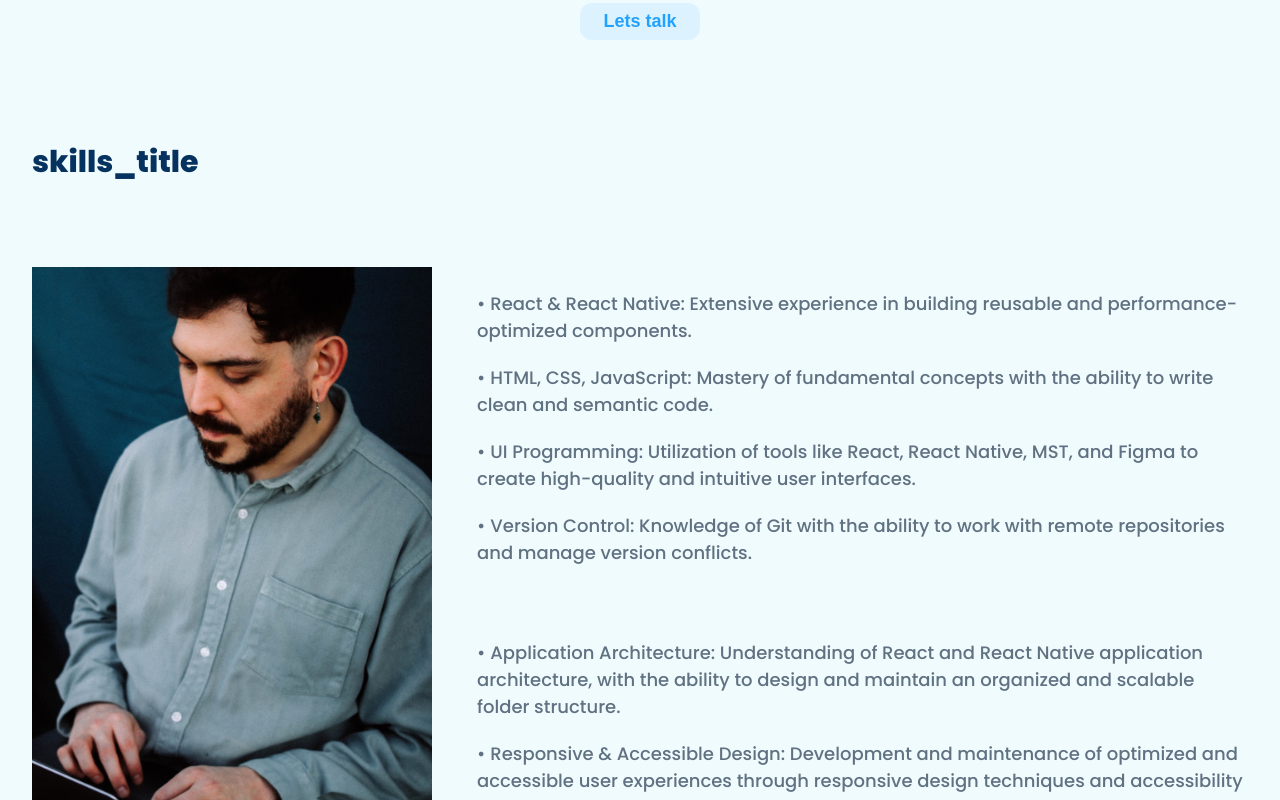
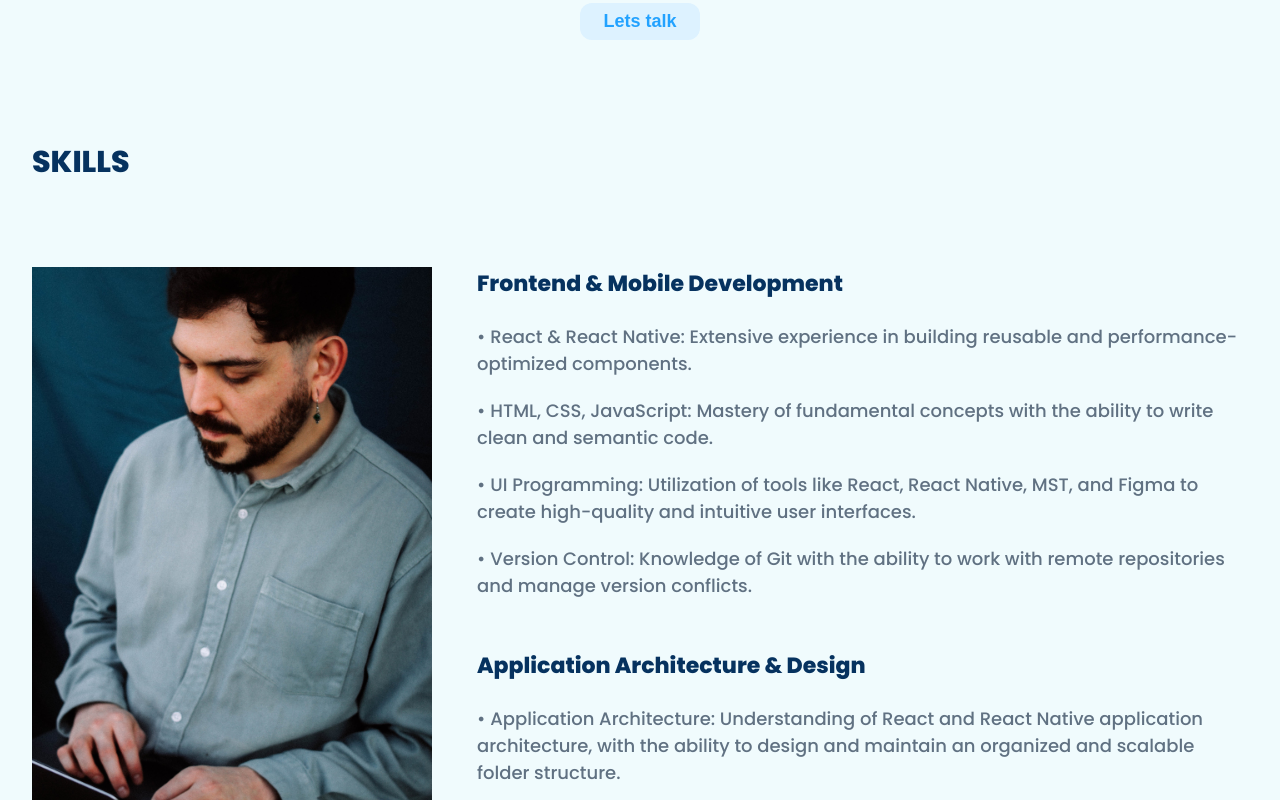
Before and after one commit to cero-vivo/luis-espinoza-porfolio, a Next.js app: page /en in a window 1280 px wide. Shown: the part 740-1540 px from the top of the page. Built offline with nearby package versions, Linux system fonts and the light colour scheme.

Commit message:
add skills translate

```diff
--- a/app/[locale]/page.tsx
+++ b/app/[locale]/page.tsx
@@ -1,4 +1,3 @@
-import { LanguageSwitcher } from "@/components/basic/language-switcher/language-switcher";
 import { Ethos } from "@/components/pages/ethos/ethos";
 import { Landing } from "@/components/pages/landing/landing";
 import { Skills } from "@/components/pages/skills/skills";
--- a/components/basic/button/button.tsx
+++ b/components/basic/button/button.tsx
@@ -7,7 +7,7 @@ import { Paragraph } from '../paragraph/paragraph'
 
 interface ButtonProps {
 	classes?: string
-	text: textKeys
+	text: string
 	onClick?: () => void
 }
 
--- a/components/pages/landing/landing.tsx
+++ b/components/pages/landing/landing.tsx
@@ -35,7 +35,7 @@ export const Landing = () => {
 			<ContactModal/>
 			<Header />
 			<Heading variant={"h1"} text={t("title")} classes={styles.title}/>
-			<Paragraph text={"landing_message"} variant='bold' classes={styles.message}/>
+			<Paragraph text={t("message")} variant='bold' classes={styles.message}/>
 			<TechStack icons={iconStack}/>
 			<LetsTalkButton classes={styles.button}/>
 		</Frame>
--- a/components/pages/landing/lets-talk-button.tsx
+++ b/components/pages/landing/lets-talk-button.tsx
@@ -2,6 +2,7 @@
 
 import { Button } from "@/components/basic/button/button"
 import { useLandingStore } from "@/model/landing-store"
+import { useTranslations } from "next-intl"
 import { FC } from "react"
 
 interface LetsTalkButtonProps {
@@ -13,8 +14,10 @@ export const LetsTalkButton: FC<LetsTalkButtonProps> = (props) => {
 
 	const { classes } = props
 	const { openContactModal } = useLandingStore()
+	const t = useTranslations("landing")
+
 
 	return (
-		<Button text={"landing_button"} classes={classes} onClick={openContactModal}/>
+		<Button text={t("button")} classes={classes} onClick={openContactModal}/>
 	)
 }
--- a/components/pages/skills/skills.tsx
+++ b/components/pages/skills/skills.tsx
@@ -2,22 +2,31 @@ import React from 'react'
 import { Frame } from '@/components/basic/frame/frame'
 import { Heading } from '@/components/basic/heading/heading'
 import styles from "./skills.module.css"
-import { en, textKeys } from '@/lenguages/en'
 import { Paragraph } from '@/components/basic/paragraph/paragraph'
 import { Sections } from '@/types/constant'
+import { useTranslations } from 'next-intl'
 
 export const Skills = () => {
 
-	const sections = en["skills_sections"]?.map((section, index) => {
+	const t = useTranslations("skills")
+	const sectionKeys = ["0", "1", "2", "3"] as const
+	const sectionsItemsKeys: Array<string[]> = [
+		["item_0", "item_1", "item_2", "item_3"],
+		["item_0", "item_1", "item_2"],
+		["item_0", "item_1"],
+		["item_0", "item_1", "item_2"],
+	]
+
+	const sections = sectionKeys?.map((key, index) => {
 		const isFirst = index === 0
 		return (
-			<span className={`${styles.sectionBox}`} key={section.title}>
-				<Heading variant='h3' customTx={en["skills_sections"][index]?.title as textKeys} classes={`${styles.title} ${!isFirst && styles.noFirstTitle}`} />
+			<span className={`${styles.sectionBox}`} key={t(`sections.${key}.title`)}>
+				{<Heading variant='h3' text={t(`sections.${key}.title`)} classes={`${styles.title} ${!isFirst && styles.noFirstTitle}`} />}
 				<ul className={styles.listBox}>
-					{section.items?.map(item => {
+					{sectionsItemsKeys[index]?.map(sectionItemKey => {
 						return (
-							<li key={item} className={styles.itemBox}>
-								<Paragraph customTx={item} variant='regular' classes={styles.itemText} />
+							<li key={t(`sections.${key}.${sectionItemKey}`)} className={styles.itemBox}>
+								<Paragraph text={t(`sections.${key}.${sectionItemKey}`)} variant='regular' classes={styles.itemText} />
 							</li>
 						)
 					})}
@@ -28,11 +37,11 @@ export const Skills = () => {
 
 	return (
 		<Frame id={Sections.SKILLS}>
-			<Heading text={"skills_title"} variant='h2' classes={styles.title}/>
+			<Heading text={t("title")} variant='h2' classes={styles.title} />
 			<section className={styles.contentBox}>
 				<img src='/images/skills_photo1.jpg' alt="skills" className={styles.mainImage} loading='lazy' />
 				<span className={styles.detailBox}>
-				{sections}
+					{sections}
 				</span>
 			</section>
 		</Frame>
--- a/components/shared/header/header.tsx
+++ b/components/shared/header/header.tsx
@@ -5,10 +5,13 @@ import React from 'react'
 import styles from "./header.module.css"
 import { Sections } from '@/types/constant'
 import { useLandingStore } from '@/model/landing-store'
+import { useTranslations } from 'next-intl'
 
 export const Header = () => {
 
 	const { links, actionSection, setActionSection, openContactModal } = useLandingStore()
+
+	const t = useTranslations("header")
 
 	const goToHome = () => setActionSection(Sections.HOME)
 
@@ -23,11 +26,11 @@ export const Header = () => {
 
 		return link.sectionId === "cv" ?
 			<a key={link.sectionId} href={`${link.downloadLink}`} download={link.downloadLink} className={`${styles.option}`}>
-				<Paragraph text={link.text} variant="bold" classes={`${isSelected ? styles.activeSection : undefined} ${styles.option}`} />
+				<Paragraph text={t(link.text)} variant="bold" classes={`${isSelected ? styles.activeSection : undefined} ${styles.option}`} />
 			</a>
 			:
 			<a key={link.sectionId} href={`#${link.sectionId}`} onClick={onClick} className={`${styles.option}`}>
-				<Paragraph text={link.text} variant="bold" classes={`${isSelected ? styles.activeSection : undefined} ${styles.option}`} />
+				<Paragraph text={t(link.text)} variant="bold" classes={`${isSelected ? styles.activeSection : undefined} ${styles.option}`} />
 			</a>
 
 	})
--- a/locales/en.json
+++ b/locales/en.json
@@ -12,41 +12,34 @@
       "cv": "CV"
     },
     "skills": {
-      "title": "Skills",
-      "sections": [
-        {
+      "title": "SKILLS",
+      "sections": {
+        "0": {
           "title": "Frontend & Mobile Development",
-          "items": [
-            "React & React Native: Extensive experience in building reusable and performance-optimized components.",
-            "HTML, CSS, JavaScript: Mastery of fundamental concepts with the ability to write clean and semantic code.",
-            "UI Programming: Utilization of tools like React, React Native, MST, and Figma to create high-quality and intuitive user interfaces.",
-            "Version Control: Knowledge of Git with the ability to work with remote repositories and manage version conflicts."
-          ]
+          "item_0": "React & React Native: Extensive experience in building reusable and performance-optimized components.",
+          "item_1": "HTML, CSS, JavaScript: Mastery of fundamental concepts with the ability to write clean and semantic code.",
+          "item_2": "UI Programming: Utilization of tools like React, React Native, MST, and Figma to create high-quality and intuitive user interfaces.",
+          "item_3": "Version Control: Knowledge of Git with the ability to work with remote repositories and manage version conflicts."
         },
-        {
+        "1": {
           "title": "Application Architecture & Design",
-          "items": [
-            "Application Architecture: Understanding of React and React Native application architecture, with the ability to design and maintain an organized and scalable folder structure.",
-            "Responsive & Accessible Design: Development and maintenance of optimized and accessible user experiences through responsive design techniques and accessibility practices.",
-            "Firebase: Proficient in managing Firebase Realtime Database, Firestore for database management, user authentication, and integration of push notifications."
-          ]
+          "item_0":"Application Architecture: Understanding of React and React Native application architecture, with the ability to design and maintain an organized and scalable folder structure.",
+          "item_1": "Responsive & Accessible Design: Development and maintenance of optimized and accessible user experiences through responsive design techniques and accessibility practices.",
+          "item_2": "Firebase: Proficient in managing Firebase Realtime Database, Firestore for database management, user authentication, and integration of push notifications."
         },
-        {
+        "2": {
           "title": "Project Management & Team Collaboration",
-          "items": [
-            "Project Management Tools: Skilled in collaborating with teams using project management tools like Jira and communication platforms like Slack.",
-            "Collaboration & Communication: Effective communication and collaboration with team members, clients, and stakeholders, fostering a collaborative work environment."
-          ]
+          "item_0": "Project Management Tools: Skilled in collaborating with teams using project management tools like Jira and communication platforms like Slack.",
+          "item_1": "Collaboration & Communication: Effective communication and collaboration with team members, clients, and stakeholders, fostering a collaborative work environment."
         },
-        {
+        "3": {
           "title": "Problem Solving & Continuous Learning",
-          "items": [
-            "Problem Analysis & Resolution: Effective analysis and resolution of problems in software development.",
-            "Quick Learning: Rapid adaptation to new technologies and tools in mobile and web application development.",
-            "Innovative Solutions: Commitment to staying updated with the latest technologies and development practices to offer innovative and effective solutions."
-          ]
+          "item_0": "Problem Analysis & Resolution: Effective analysis and resolution of problems in software development.",
+          "item_1": "Quick Learning: Rapid adaptation to new technologies and tools in mobile and web application development.",
+          "item_2": "Innovative Solutions: Commitment to staying updated with the latest technologies and development practices to offer innovative and effective solutions."
+
         }
-      ]
+      }
     },
     "ethos": {
       "title": "Ethos",
--- a/locales/es.json
+++ b/locales/es.json
@@ -12,41 +12,33 @@
       "cv": "CV"
     },
     "skills": {
-      "title": "Skills",
-      "sections": [
-        {
-          "title": "Desarrollo Frontend y Móvil",
-          "items": [
-            "React y React Native: Amplia experiencia en la construcción de componentes reutilizables y optimizados para el rendimiento.",
-            "HTML, CSS, JavaScript: Dominio de conceptos fundamentales con la capacidad de escribir código limpio y semántico.",
-            "Programación de UI: Uso de herramientas como React, React Native, MST y Figma para crear interfaces de usuario de alta calidad e intuitivas.",
-            "Control de versiones: Conocimiento de Git con la capacidad de trabajar con repositorios remotos y gestionar conflictos de versiones."
-          ]
+      "title": "SKILLS",
+      "sections": {
+        "0": {
+          "title": "Desarrollo Frontend & Mobile",
+          "item_0": "React & React Native: Amplia experiencia en la construcción de componentes reutilizables y optimizados para el rendimiento.",
+          "item_1": "HTML, CSS, JavaScript: Dominio de los conceptos fundamentales con la capacidad de escribir código limpio y semántico.",
+          "item_2": "Programación de Interfaces de Usuario: Utilización de herramientas como React, React Native, MST y Figma para crear interfaces de usuario de alta calidad e intuitivas.",
+          "item_3": "Control de Versiones: Conocimiento de Git con la habilidad de trabajar con repositorios remotos y gestionar conflictos de versiones."
         },
-        {
-          "title": "Arquitectura y Diseño de Aplicaciones",
-          "items": [
-            "Arquitectura de aplicaciones: Comprensión de la arquitectura de aplicaciones React y React Native, con la capacidad de diseñar y mantener una estructura de carpetas organizada y escalable.",
-            "Diseño Responsivo y Accesible: Desarrollo y mantenimiento de experiencias de usuario optimizadas y accesibles mediante técnicas de diseño responsivo y prácticas de accesibilidad.",
-            "Firebase: Competencia en la gestión de Firebase Realtime Database, Firestore para la gestión de bases de datos, autenticación de usuarios e integración de notificaciones push."
-          ]
+        "1": {
+          "title": "Arquitectura & Diseño de Aplicaciones",
+          "item_0": "Arquitectura de Aplicaciones: Comprensión de la arquitectura de aplicaciones de React y React Native, con la capacidad de diseñar y mantener una estructura de carpetas organizada y escalable.",
+          "item_1": "Diseño Responsivo & Accesible: Desarrollo y mantenimiento de experiencias de usuario optimizadas y accesibles mediante técnicas de diseño responsivo y prácticas de accesibilidad.",
+          "item_2": "Firebase: Competencia en la gestión de Firebase Realtime Database, Firestore para la gestión de bases de datos, autenticación de usuarios e integración de notificaciones push."
         },
-        {
-          "title": "Gestión de Proyectos y Colaboración en Equipo",
-          "items": [
-            "Herramientas de Gestión de Proyectos: Habilidad para colaborar con equipos usando herramientas de gestión de proyectos como Jira y plataformas de comunicación como Slack.",
-            "Colaboración y Comunicación: Comunicación y colaboración efectiva con miembros del equipo, clientes y partes interesadas, fomentando un entorno de trabajo colaborativo."
-          ]
+        "2": {
+          "title": "Gestión de Proyectos & Colaboración en Equipo",
+          "item_0": "Herramientas de Gestión de Proyectos: Habilidad para colaborar con equipos utilizando herramientas de gestión de proyectos como Jira y plataformas de comunicación como Slack.",
+          "item_1": "Colaboración & Comunicación: Comunicación y colaboración efectivas con miembros del equipo, clientes y stakeholders, fomentando un entorno de trabajo colaborativo."
         },
-        {
-          "title": "Resolución de Problemas y Aprendizaje Continuo",
-          "items": [
-            "Análisis y Resolución de Problemas: Análisis y resolución efectiva de problemas en el desarrollo de software.",
-            "Aprendizaje Rápido: Adaptación rápida a nuevas tecnologías y herramientas en el desarrollo de aplicaciones móviles y web.",
-            "Soluciones Innovadoras: Compromiso con mantenerse actualizado con las últimas tecnologías y prácticas de desarrollo para ofrecer soluciones innovadoras y efectivas."
-          ]
+        "3": {
+          "title": "Resolución de Problemas & Aprendizaje Continuo",
+          "item_0": "Análisis & Resolución de Problemas: Análisis y resolución efectivos de problemas en el desarrollo de software.",
+          "item_1": "Aprendizaje Rápido: Adaptación rápida a nuevas tecnologías y herramientas en el desarrollo de aplicaciones móviles y web.",
+          "item_2": "Soluciones Innovadoras: Compromiso con mantenerse actualizado con las últimas tecnologías y prácticas de desarrollo para ofrecer soluciones innovadoras y efectivas."
         }
-      ]
+      }
     },
     "ethos": {
       "title": "Ethos",
--- a/model/landing-store.tsx
+++ b/model/landing-store.tsx
@@ -27,23 +27,23 @@ export const useLandingStore = create<LandingUIState>()((set, get) => ({
 	links: [
 		{
 			sectionId: Sections.SKILLS,
-			text: "header_skills"
+			text: "skills"
 		},
 		{
 			sectionId: Sections.WORKS,
-			text: "header_works"
+			text: "works"
 		},
 		{
 			sectionId: Sections.ETHOS,
-			text: "header_ethos"
+			text: "ethos"
 		},
 		{
 			sectionId: Sections.CONTACT,
-			text: "header_contact"
+			text: "contact"
 		},
 		{
 			sectionId: Sections.CV,
-			text: "header_cv",
+			text: "cv",
 			downloadLink: "cv/CV_Luis_Espinoza_Mobile_&_Web_Developer.pdf"
 		}
 	],
--- a/types/types.ts
+++ b/types/types.ts
@@ -2,6 +2,6 @@ import { textKeys } from "@/lenguages/en"
 
 export interface HeaderOptionType {
 	sectionId: string
-	text: textKeys,
+	text: string,
 	downloadLink?: string
 }
```
Also changed, not shown: components/basic/language-switcher/language-switcher.tsx (+6 -6 lines), components/basic/paragraph/paragraph.tsx (+2 -5 lines).
